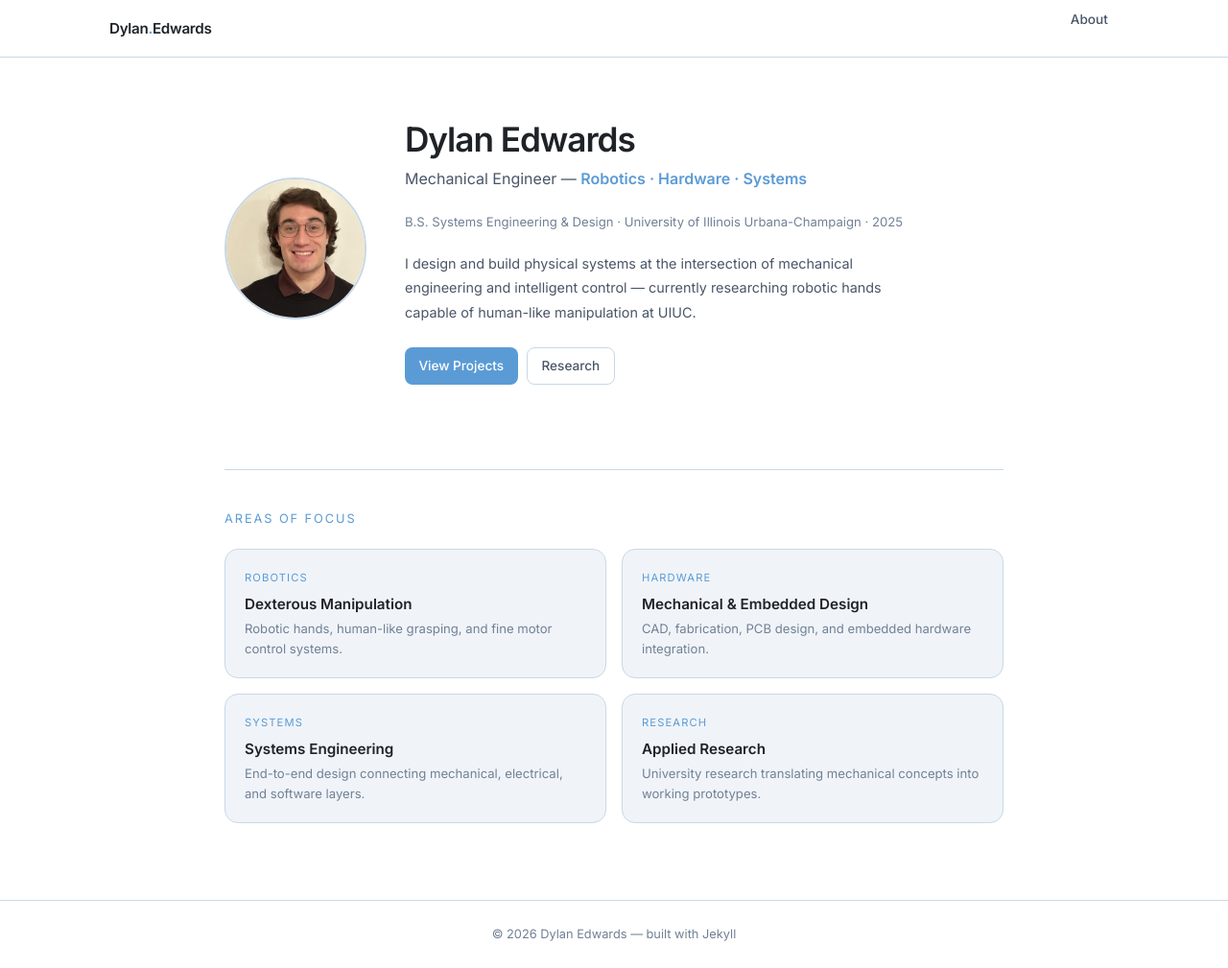
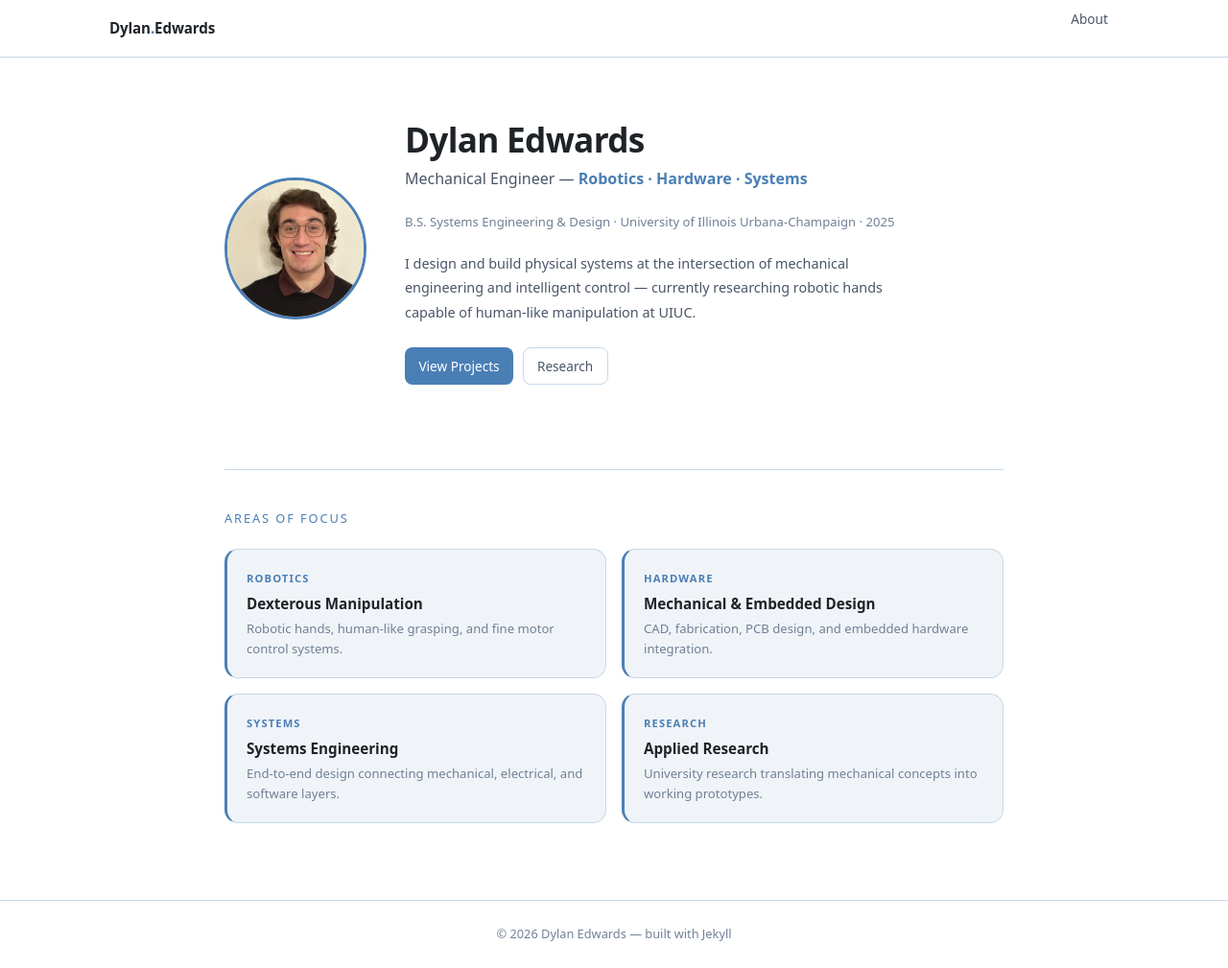
Before and after one commit to DylanEdwards02/DylanEdwards02.github.io, a Jekyll site: the page built from index.md, in a window 1280 px wide and 1009 px high. Shown: the whole window at 96% size. Built offline with Jekyll 4.4.1, drawn with Linux system fonts in a browser that asks for light colours.

Commit message:
Update accent colors and font settings in CSS

```diff
--- a/assets/css/style.css
+++ b/assets/css/style.css
@@ -13,12 +13,12 @@
   --text:        #1f2328;
   --text-2:      #4a5568;
   --text-3:      #718096;
-  --accent:      #5b9bd5;
-  --accent-2:    #4a8bc4;
+  --accent:      #4a7fb5;
+  --accent-2:    #3a6fa5;
   --green:       #2a7f6f;
   --yellow:      #9a6700;
   --font-mono:   'JetBrains Mono', 'Fira Code', 'Cascadia Code', monospace;
-  --font-sans:   'Inter', system-ui, -apple-system, sans-serif;
+  --font-sans:   'DM Sans', system-ui, -apple-system, sans-serif;
   --radius:      8px;
   --radius-lg:   14px;
   --nav-h:       60px;
@@ -115,7 +115,7 @@ main {
   font-size: 0.95rem;
   font-weight: 600;
   color: var(--text);
-  letter-spacing: -0.02em;
+  letter-spacing: -0.01em;
 }
 .nav-logo span { color: var(--accent); }
 .nav-logo:hover { color: var(--text); }
@@ -200,11 +200,11 @@ main {
 }
 .btn-primary {
   background: var(--accent);
-  color: var(--bg);
+  color: #fff;
 }
 .btn-primary:hover {
   background: var(--accent-2);
-  color: var(--bg);
+  color: #fff;
 }
 .btn-outline {
   background: transparent;
@@ -229,9 +229,9 @@ main {
   font-size: 0.72rem;
   padding: 0.2rem 0.55rem;
   border-radius: var(--radius);
-  background: rgba(91, 155, 213, 0.08);
+  background: rgba(74, 127, 181, 0.08);
   color: var(--accent);
-  border: 1px solid rgba(91, 155, 213, 0.2);
+  border: 1px solid rgba(74, 127, 181, 0.2);
 }
 
 /* ════════════════════════════════════════════════════════════
@@ -249,11 +249,11 @@ main {
   height: 148px;
   object-fit: cover;
   border-radius: 50%;
-  border: 2px solid var(--border);
+  border: 3px solid var(--accent);
   transition: border-color 0.3s;
   flex-shrink: 0;
 }
-.hero-avatar img:hover { border-color: var(--accent); }
+.hero-avatar img:hover { border-color: var(--accent-2); }
 
 .hero-content { flex: 1; }
 
@@ -271,7 +271,7 @@ main {
   font-weight: 700;
   color: var(--text);
   margin-bottom: 0.4rem;
-  letter-spacing: -0.03em;
+  letter-spacing: -0.02em;
   line-height: 1.2;
 }
 
@@ -303,18 +303,21 @@ main {
 
 .highlights-grid {
   display: grid;
-  grid-template-columns: repeat(3, 1fr);
+  grid-template-columns: repeat(2, 1fr);
   gap: 1rem;
 }
 
 .highlight-card {
   background: var(--bg-2);
-  border: 1px solid var(--border);
+  border-top: 1px solid var(--border);
+  border-right: 1px solid var(--border);
+  border-bottom: 1px solid var(--border);
+  border-left: 3px solid var(--accent);
   border-radius: var(--radius-lg);
   padding: 1.25rem;
   transition: border-color 0.2s;
 }
-.highlight-card:hover { border-color: var(--border-2); }
+.highlight-card:hover { border-color: var(--accent-2); }
 
 .highlight-card .hl-label {
   font-family: var(--font-sans);
@@ -324,6 +327,7 @@ main {
   letter-spacing: 0.1em;
   margin-bottom: 0.5rem;
   display: block;
+  font-weight: 600;
 }
 .highlight-card h3 {
   font-size: 0.95rem;
@@ -688,7 +692,7 @@ main {
 .social-link:hover {
   border-color: var(--accent);
   color: var(--accent);
-  background: rgba(91, 155, 213, 0.07);
+  background: rgba(74, 127, 181, 0.07);
 }
 
 .form-feedback {
```
